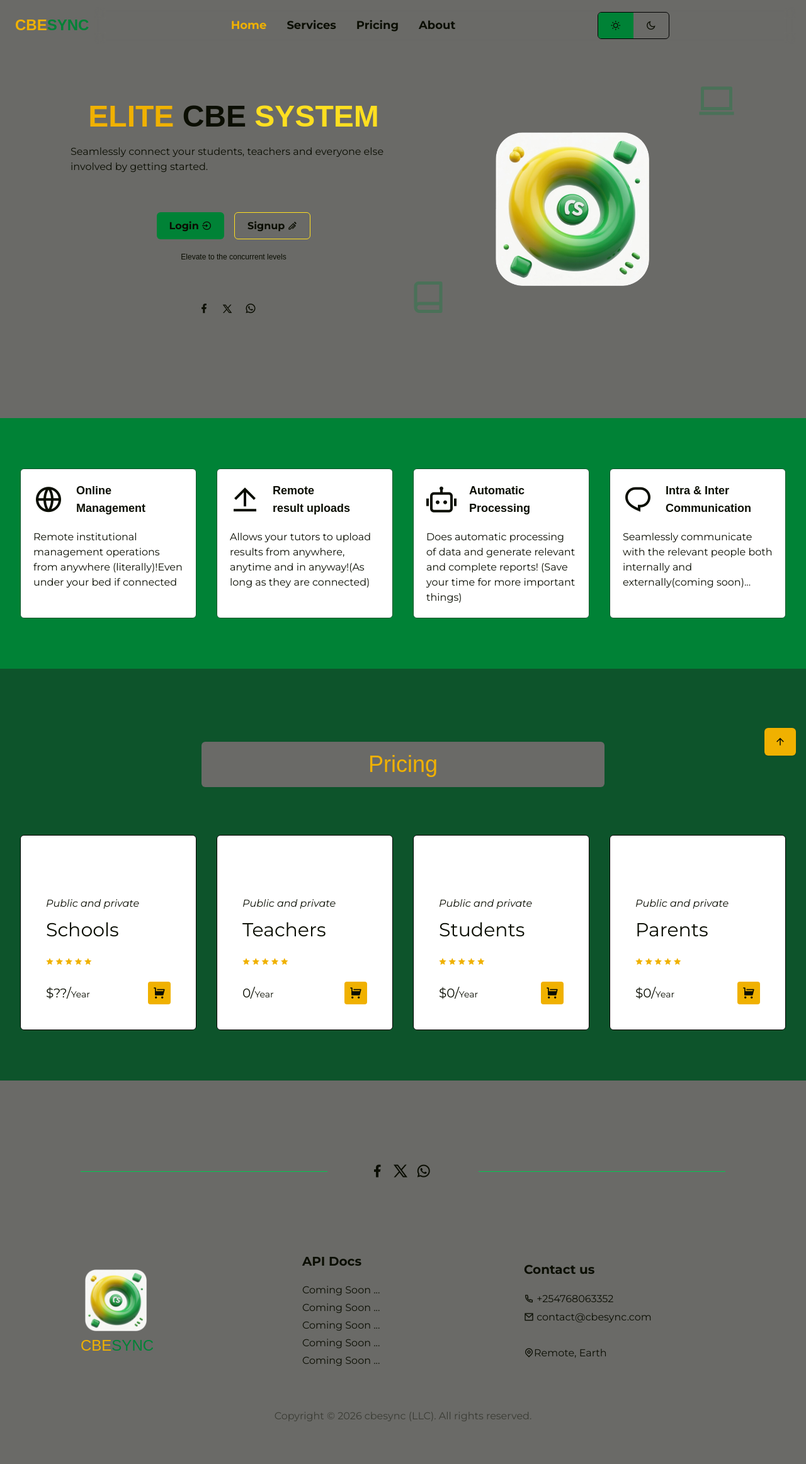
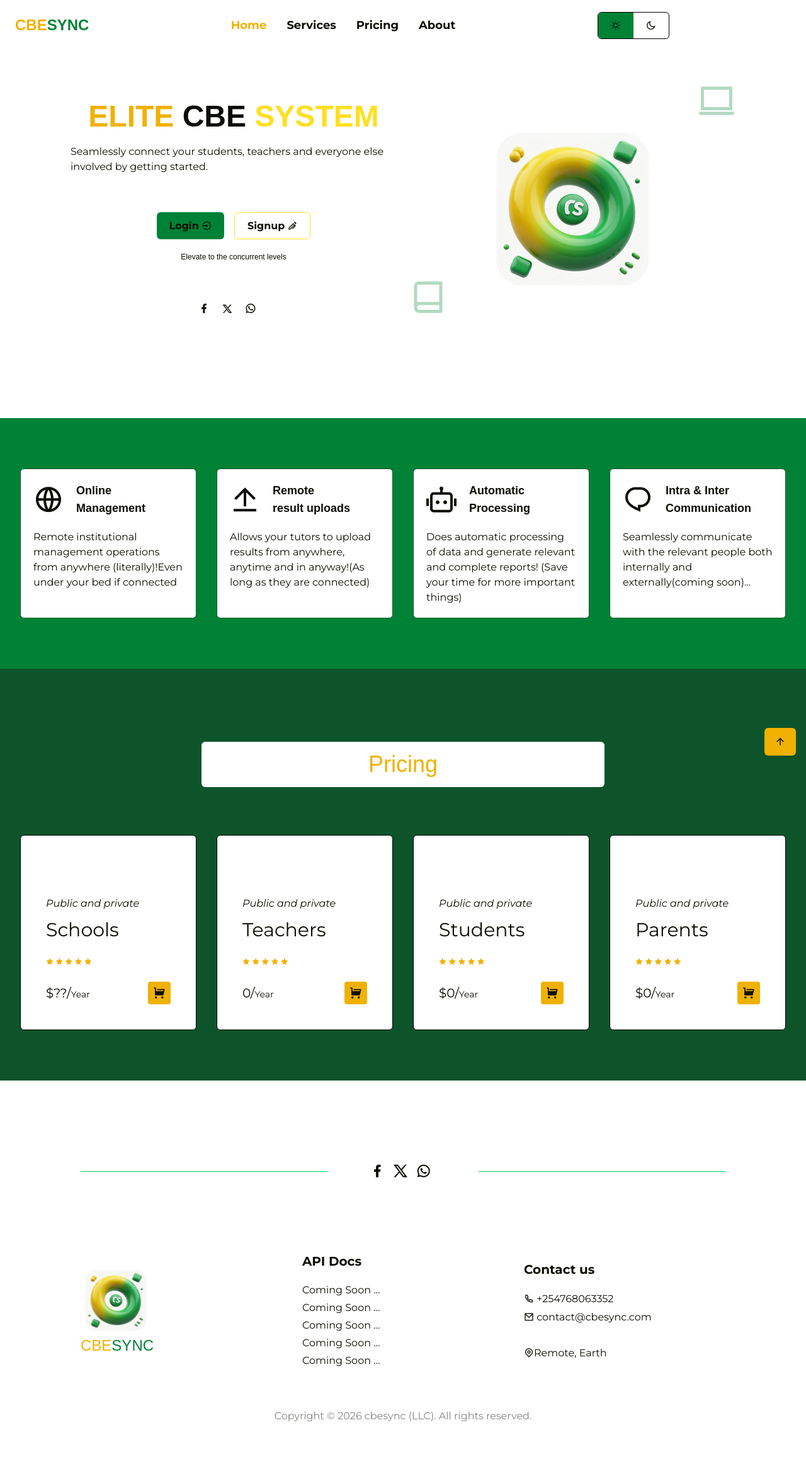
Before and after one commit to MOHAMMEDJUMA573/cbesync, a Django app: template src/templates/project/index.html in a window 1280 px wide. Shown: the whole page at 63% size. Run offline with Django 5.2, Linux system fonts and the light colour scheme; the template is opened without the code that fills it, so the values that code supplies are empty; parts of the project's set-up code (start-up, migrations or seed data) failed here and were passed over; some libraries are stand-ins or nearby versions; some web fonts are replaced.

Commit message:
Fixed project index landing page

```diff
--- a/src/staticfilesdev/project/index.css
+++ b/src/staticfilesdev/project/index.css
@@ -679,6 +702,12 @@
   }
   .bg-white {
     background-color: var(--color-white);
+  }
+  .bg-white\/80 {
+    background-color: color-mix(in srgb, #ffffff 80%, transparent);
+    @supports (color: color-mix(in lab, red, red)) {
+      background-color: color-mix(in oklab, var(--color-white) 80%, transparent);
+    }
   }
   .bg-yellow-500 {
     background-color: var(--color-yellow-500);
@@ -885,12 +914,20 @@
     --tw-shadow: 0 20px 25px -5px var(--tw-shadow-color, rgb(0 0 0 / 0.1)), 0 8px 10px -6px var(--tw-shadow-color, rgb(0 0 0 / 0.1));
     box-shadow: var(--tw-inset-shadow), var(--tw-inset-ring-shadow), var(--tw-ring-offset-shadow), var(--tw-ring-shadow), var(--tw-shadow);
   }
+  .outline {
+    outline-style: var(--tw-outline-style);
+    outline-width: 1px;
+  }
   .outline-0 {
     outline-style: var(--tw-outline-style);
     outline-width: 0px;
   }
   .backdrop-blur-sm {
     --tw-backdrop-blur: blur(var(--blur-sm));
+    -webkit-backdrop-filter: var(--tw-backdrop-blur,) var(--tw-backdrop-brightness,) var(--tw-backdrop-contrast,) var(--tw-backdrop-grayscale,) var(--tw-backdrop-hue-rotate,) var(--tw-backdrop-invert,) var(--tw-backdrop-opacity,) var(--tw-backdrop-saturate,) var(--tw-backdrop-sepia,);
+    backdrop-filter: var(--tw-backdrop-blur,) var(--tw-backdrop-brightness,) var(--tw-backdrop-contrast,) var(--tw-backdrop-grayscale,) var(--tw-backdrop-hue-rotate,) var(--tw-backdrop-invert,) var(--tw-backdrop-opacity,) var(--tw-backdrop-saturate,) var(--tw-backdrop-sepia,);
+  }
+  .backdrop-filter {
     -webkit-backdrop-filter: var(--tw-backdrop-blur,) var(--tw-backdrop-brightness,) var(--tw-backdrop-contrast,) var(--tw-backdrop-grayscale,) var(--tw-backdrop-hue-rotate,) var(--tw-backdrop-invert,) var(--tw-backdrop-opacity,) var(--tw-backdrop-saturate,) var(--tw-backdrop-sepia,);
     backdrop-filter: var(--tw-backdrop-blur,) var(--tw-backdrop-brightness,) var(--tw-backdrop-contrast,) var(--tw-backdrop-grayscale,) var(--tw-backdrop-hue-rotate,) var(--tw-backdrop-invert,) var(--tw-backdrop-opacity,) var(--tw-backdrop-saturate,) var(--tw-backdrop-sepia,);
   }
--- a/src/templates/project/index.html
+++ b/src/templates/project/index.html
@@ -16,12 +16,12 @@
 	{% include 'base/schoolmeta.html' %}
 </head>
 <body>
-    <header id="navbar" class="bg-background w-full top-0 left-0 z-50 fixed">
+    <header id="navbar" class="bg-white w-full top-0 left-0 z-50 fixed">
         <nav class="flex items-center justify-between h-16 sm:h-20 w-full lg:p-4">
             <div class="font-sgothic font-semibold text-2xl lg:p-2">
                 <span class="text-yellow-500">CBE</span><span class="text-green-700">SYNC</span>
             </div>
-            <div id="nav-menu" class="absolute top-0 -left-full min-h-screen w-full bg-background/80 backdrop-blur-sm flex items-center justify-center lg:justify-evenly duration-300 lg:static lg:min-h-fit lg:bg-transparent lg:p-2 overflow-hidden">
+            <div id="nav-menu" class="absolute top-0 -left-full min-h-screen w-full bg-white/80 backdrop-blur-sm flex items-center justify-center lg:justify-evenly duration-300 lg:static lg:min-h-fit lg:bg-transparent lg:p-2 overflow-hidden">
                 <ul class="flex flex-col items-center gap-8 lg:flex-row">
                     <li>
                         <a class="nav-link" href="#home">Home</a>
@@ -52,7 +52,7 @@
     </header>
 
     <main>
-        <section id="home" class="p-16 md:p-28">
+        <section id="home" class="p-16 md:p-28 bg-white">
             <div>
                 <!--Blobs-->
                 <div></div>
@@ -160,7 +160,7 @@
             </div>
         </section>
         <section id="pricing" class="bg-green-900 py-20">
-            <div class="flex flex-col items-center gap-3 text-center py-4 mb-20 md:mb-28 bg-background px-8 lg:max-w-1/2 lg:transform lg:translate-x-1/2 lg:translate-y-1/2 duration-500 rounded-md">
+            <div class="flex flex-col items-center gap-3 text-center py-4 mb-20 md:mb-28 bg-white px-8 lg:max-w-1/2 lg:transform lg:translate-x-1/2 lg:translate-y-1/2 duration-500 rounded-md">
                 <h2 class="title font-sgothic">Pricing</h2>
             </div>
             <div class="px-8 w-full grid grid-cols-1 gap-x-8 gap-y-36 md:grid-cols-2 lg:grid-cols-3 xl:grid-cols-4">
@@ -245,11 +245,11 @@
         </section>
     </main>
 
-    <footer class="p-16 md:pt-20 relative bg-background" id="about">
+    <footer class="p-16 md:pt-20 relative bg-white" id="about">
          <div class="p-16">
             <div class="border-b border-green-500 relative">
                 <div class="absolute top-0 left-0 right-0 transform max-w-60 -translate-y-1/2  mx-auto">
-                    <div class="bg-background text-lg text-center space-x-2">
+                    <div class="bg-white text-lg text-center space-x-2">
                         <i class="ri-facebook-fill hover:text-yellow-300 duration-300 cursor-pointer text-2xl"></i>
                         <i class="ri-twitter-x-line hover:text-yellow-300 duration-300 cursor-pointer text-2xl"></i>
                         <i class="ri-whatsapp-line hover:text-yellow-300 duration-300 cursor-pointer text-2xl"></i>
```
Also changed, not shown: other parts of src/staticfilesdev/project/index.css (+23 -20 lines).
